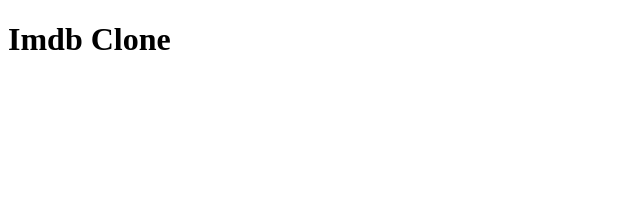
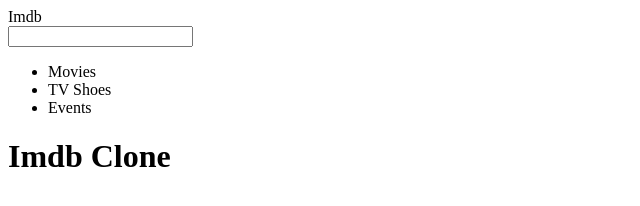
Before and after one commit to daikiaoi43/imdb-clone, a plain HTML site: page index.html in a window 1280 px wide. Shown: the whole page, without its empty margins (0-640 px from the left). Drawn offline with Linux system fonts and the light colour scheme.

Commit message:
adding navbar

```diff
--- a/index.html
+++ b/index.html
@@ -7,8 +7,17 @@
     <title>Imdb Clone</title>
   </head>
   <body>
-    <div class="container">
-      <h1>Imdb Clone</h1>
-    </div>
+    <!-- navbar -->
+    <nav class="navbar">
+      <div class="logo">Imdb</div>
+      <input type="text" class="search" />
+      <ul class="links">
+        <li>Movies</li>
+        <li>TV Shoes</li>
+        <li>Events</li>
+      </ul>
+    </nav>
+
+    <h1>Imdb Clone</h1>
   </body>
 </html>
```
